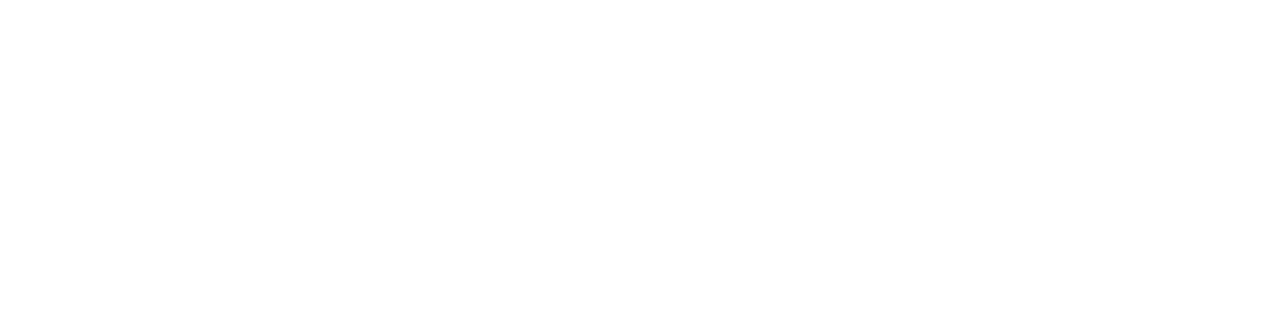
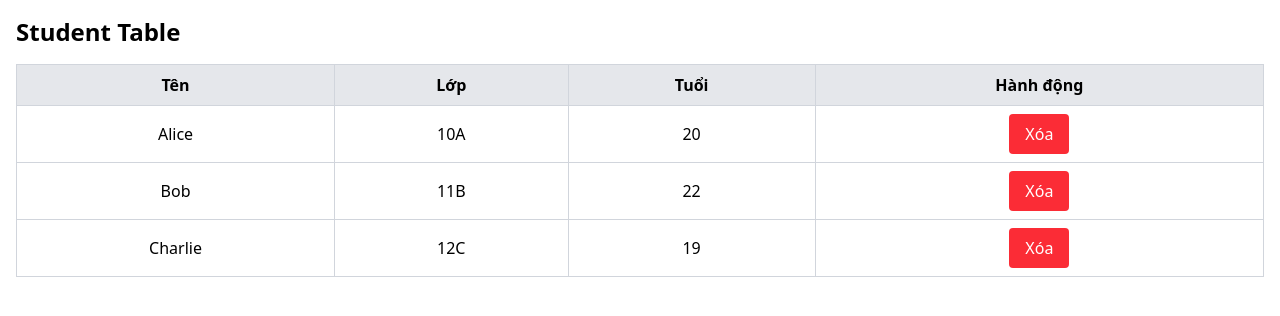
Before and after one commit to ptus04/PTGDUD_PhungVanTu_22637541_KtraTuan10, a React (Vite) app: page / in a window 1280 px wide. Shown: the top 316 px of the page. Built offline with nearby package versions, Linux system fonts and the light colour scheme.

Commit message:
feat: hiển thị danh sách sinh viên mẫu

```diff
--- a/src/App.jsx
+++ b/src/App.jsx
@@ -1,5 +1,49 @@
+import React, { useState } from 'react';
+import './index.css';
+
 function App() {
-  return <></>;
+  const [students, setStudents] = useState([
+    { id: 1, name: 'Alice', class: '10A', age: 20 },
+    { id: 2, name: 'Bob', class: '11B', age: 22 },
+    { id: 3, name: 'Charlie', class: '12C', age: 19 },
+  ]);
+
+  const handleDelete = (id) => {
+    setStudents((prevStudents) => prevStudents.filter((student) => student.id !== id));
+  };
+
+  return (
+    <div className="p-4">
+      <h1 className="text-2xl font-bold mb-4">Student Table</h1>
+      <table className="table-auto w-full border-collapse border border-gray-300">
+        <thead>
+          <tr className="bg-gray-200">
+            <th className="border border-gray-300 px-4 py-2">Tên</th>
+            <th className="border border-gray-300 px-4 py-2">Lớp</th>
+            <th className="border border-gray-300 px-4 py-2">Tuổi</th>
+            <th className="border border-gray-300 px-4 py-2">Hành động</th>
+          </tr>
+        </thead>
+        <tbody>
+          {students.map((student) => (
+            <tr key={student.id} className="text-center">
+              <td className="border border-gray-300 px-4 py-2">{student.name}</td>
+              <td className="border border-gray-300 px-4 py-2">{student.class}</td>
+              <td className="border border-gray-300 px-4 py-2">{student.age}</td>
+              <td className="border border-gray-300 px-4 py-2">
+                <button
+                  className="bg-red-500 text-white px-4 py-2 rounded hover:bg-red-700"
+                  onClick={() => handleDelete(student.id)}
+                >
+                  Xóa
+                </button>
+              </td>
+            </tr>
+          ))}
+        </tbody>
+      </table>
+    </div>
+  );
 }
 
 export default App;
```
Also changed, not shown: minhchung/cau2_SauKhiXoa.png (added), minhchung/cau2_TruocKhiXoa.png (added).
